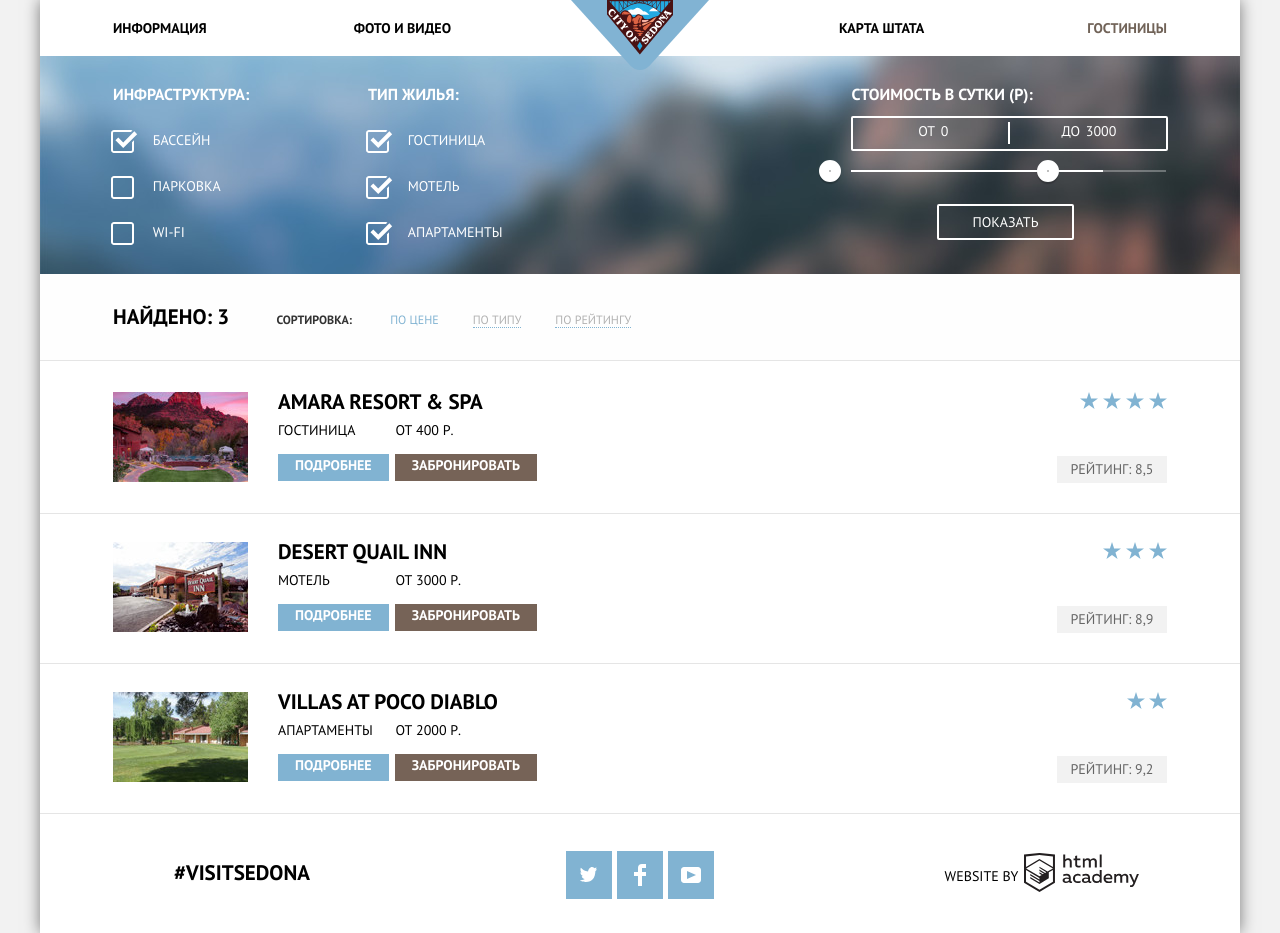
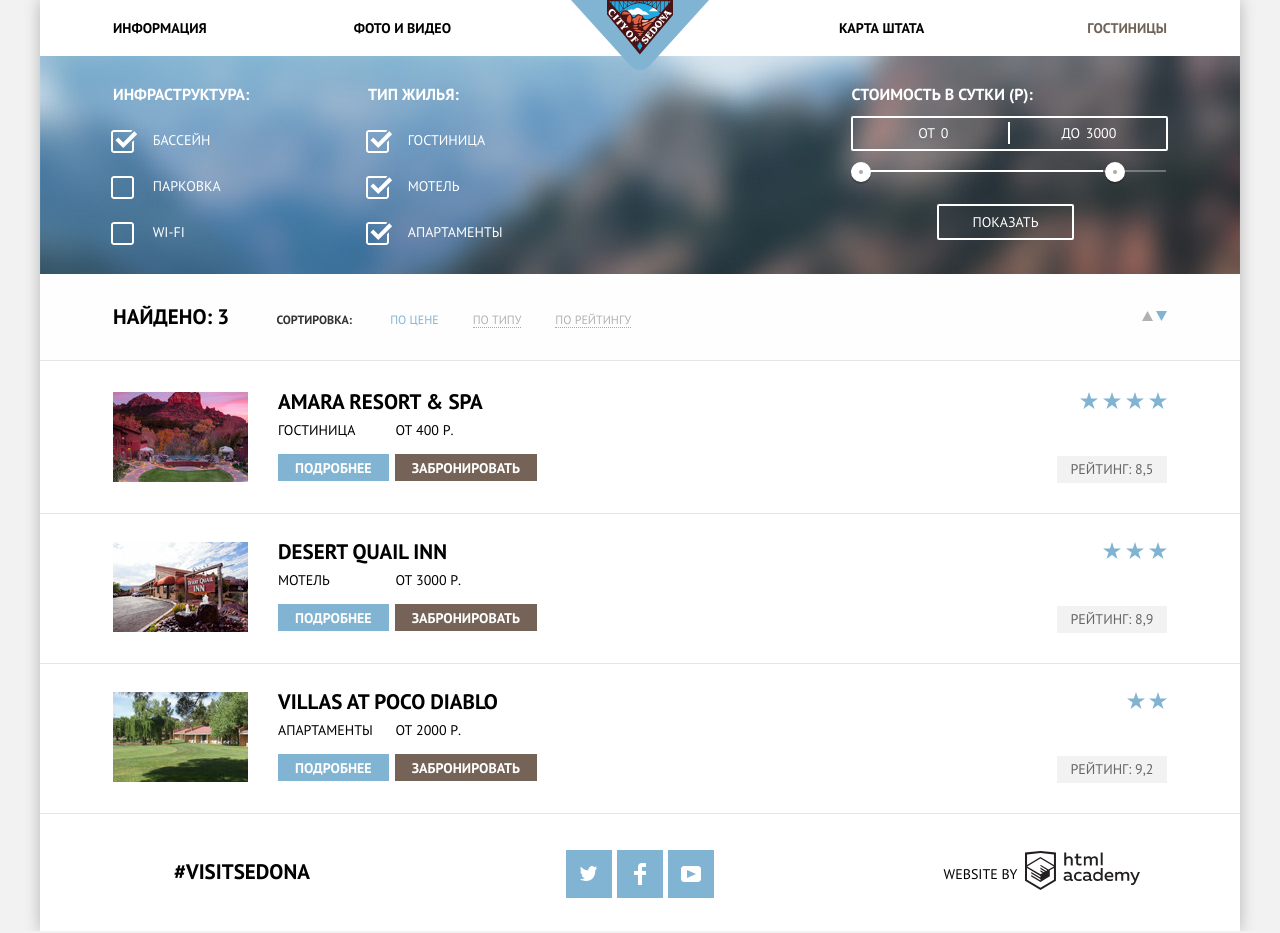
Before and after one commit to TaTiki/955239-sedona-24, a plain HTML site: page hotels.html in a window 1280 px wide. Drawn offline with Linux system fonts and the light colour scheme.

Commit message:
redaktirhotels

```diff
--- a/css/style.css
+++ b/css/style.css
@@ -42,7 +42,7 @@ a {
     text-align: center;
     background-color: #ffffff;
     margin: 0 auto;
-    box-shadow: 0 0 15px rgba(0, 0, 0, .5);
+    box-shadow: 0 0 15px rgba(0, 0, 0, .25);
 }
 .main-header{
     position: relative;
@@ -660,12 +660,13 @@ text-decoration: none;
      margin-left: auto;
  }
  .filter-price-title{
-     width: 317px;
+    width: 317px;
     height: 35px;
     margin: 0 0 19px;
     border: 2px solid #ffffff;
     border-radius: 2px;
     position: relative;
+    padding-top: 2px;
 }
 .filter-price-title:after{
     content:"";
@@ -686,7 +687,7 @@ text-decoration: none;
     margin: 0px 2px 0 13px;
     padding: 0px 0px 0 34px;
 }
-.filter-form-group p label{
+.filter-form-group label{
 
     display: inline-block;
     font-size: 14px;
@@ -745,10 +746,11 @@ background-position: 0 0;
     background: #ffffff;
 }
 .range-toggle{
-    width: 2px;
-    height: 2px;
+    width: 4px;
+    height: 4px;
     background: #ababab;
-    border: 10px solid #ffffff;
+    border: 8px solid #ffffff;
+    top: -8px;
     border-radius: 50%;
     box-shadow: 0 2px 1px 0 rgba(0,1,1,0.2);
     cursor: pointer;
@@ -765,10 +767,10 @@ background-position: 0 0;
     background: #1c4f80;
 }
 .range-toggle-min{
-    left: 64%;
+    left: 0;
 }
 .range-toggle-max{
-    left: 81%;
+    left: 78%;
 }
 .filter-form-btn{
     display: block;
@@ -800,6 +802,7 @@ background-position: 0 0;
 }
 .sorting-list a:active{
     color: #000000;
+    border: none;
 }
 .sorting-list .active {
    color: #81b3d2;
@@ -849,8 +852,28 @@ ul.sorting-list{
 }
  .arrows{
      margin-left: auto;
+     font-size: 12px;
+    line-height: 18px;
+    font-weight: 400;
+    text-align: left;
+    color: rgba(0, 0, 0, 0.3);
+ }
+ .arrow svg {
+     fill: rgba(0, 0, 0, 0.3);
+    }
 
+ .arrow:hover svg,
+ .arrow:focus svg {
+     fill: #81b3d2;
  }
+
+ .arrow:active svg {
+     fill: #000000;
+    }
+
+ .arrow.active svg{
+     fill: #81b3d2;
+    }
 
 
 
@@ -938,7 +961,7 @@ h2.results-item-title{
     background-color: #81b3d2;
     margin: 14px 0 18px;
     vertical-align: top;
-    padding: 1px 17px;
+    padding: 4px 17px;
     color: #ffffff;
     font-size: 14px;
     line-height: 21px;
@@ -1082,10 +1105,11 @@ h2.results-item-title{
     align-items: center;
     justify-content: center;
     width: 280px;
-    margin: 6px 9px 0 180px;
+    margin: 4px 9px 0 180px;
     color: #000000;
     text-align: center;
 }
 .author img{
-    margin: 0 6px;
+    margin-right: 6px;
+    margin-left: 8px;
 }
--- a/hotels.html
+++ b/hotels.html
@@ -75,9 +75,9 @@
               <div class="scale">
                 <div class="bar"></div>
               </div>
+            <button class="range-toggle range-toggle-min" aria-label="Уменьшить цену"></button>
+            <button class="range-toggle range-toggle-max"  aria-label="Увеличить цену"></button>
             </div>
-            <button class="range-toggle range-toggle-min"></button>
-            <button class="range-toggle range-toggle-max"></button>
             <button class="filter-form-btn" type="submit">Показать</button>
           </fieldset>
         </form>
@@ -91,8 +91,10 @@
           <li><a href="#">По рейтингу</a></li>
         </ul>
         <div class="arrows">
-          <a class="arrow arrow-up" href="#"></a>
-          <a class=" arrow arrow-down active" href="#"></a>
+          <a class="arrow arrow-up" href="#">  <svg height="10" viewbox="0 0 11 10" width="11" xmlns="http://www.w3.org/2000/svg"><path d="M5.5 0L0 10h11z" /></svg>
+          </a>
+          <a class=" arrow arrow-down active" href="#"><svg height="10" viewbox="0 0 11 10" width="11" xmlns="http://www.w3.org/2000/svg"><path d="M5.5 10L0 0h11" /></svg>
+          </a>
         </div>
       </div>
       <section class="results">
@@ -108,7 +110,7 @@
               <a class="btn btn-dark" href="#">Забронировать</a>
             </div>
             <div class="results-item-rating">
-              <div class="hotel-star star-4">
+              <div class="hotel-star star-4"><span class="visually-hidden">4 звезды</span>
               </div>
               <p class="rating-numbers">Рейтинг: 8,5</p>
             </div>
@@ -123,7 +125,7 @@
               <a class="btn btn-dark" href="#">Забронировать</a>
             </div>
             <div class="results-item-rating">
-              <div class="hotel-star star-3">
+              <div class="hotel-star star-3"><span class="visually-hidden">3 звезды</span>
               </div>
               <p class="rating-numbers">Рейтинг: 8,9</p>
             </div>
@@ -138,7 +140,7 @@
               <a class="btn btn-dark" href="#">Забронировать</a>
             </div>
             <div class="results-item-rating">
-              <div class="hotel-star star-2">
+              <div class="hotel-star star-2"><span class="visually-hidden">2 звезды</span>
               </div>
               <p class="rating-numbers">Рейтинг: 9,2</p>
             </div>
@@ -147,9 +149,7 @@
       </section>
     </main>
     <footer class="inner-footer">
-      <p class="hashtag">
-        <a href="#">#visitsedona</a>
-      </p>
+        <p class="hashtag">#visitsedona</p>
       <div class="social">
         <a class="social-btn icon-twitter" href="#" aria-label="Зайти в наш Твиттер"></a>
         <a class="social-btn icon-facebook" href="#" aria-label="Посетить наш Фейсбук"></a>
```
Also changed, not shown: index.html (+1 -1 lines).
